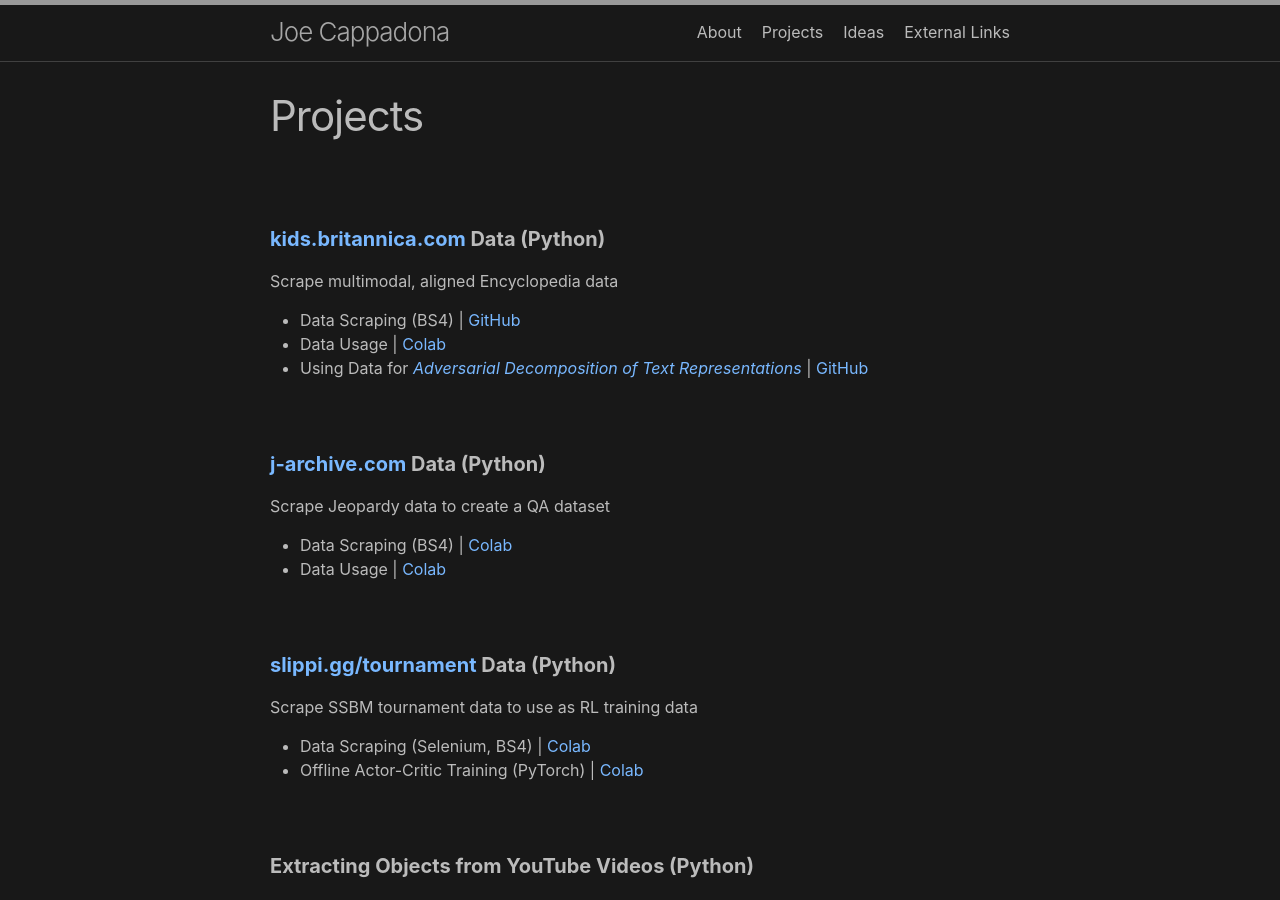
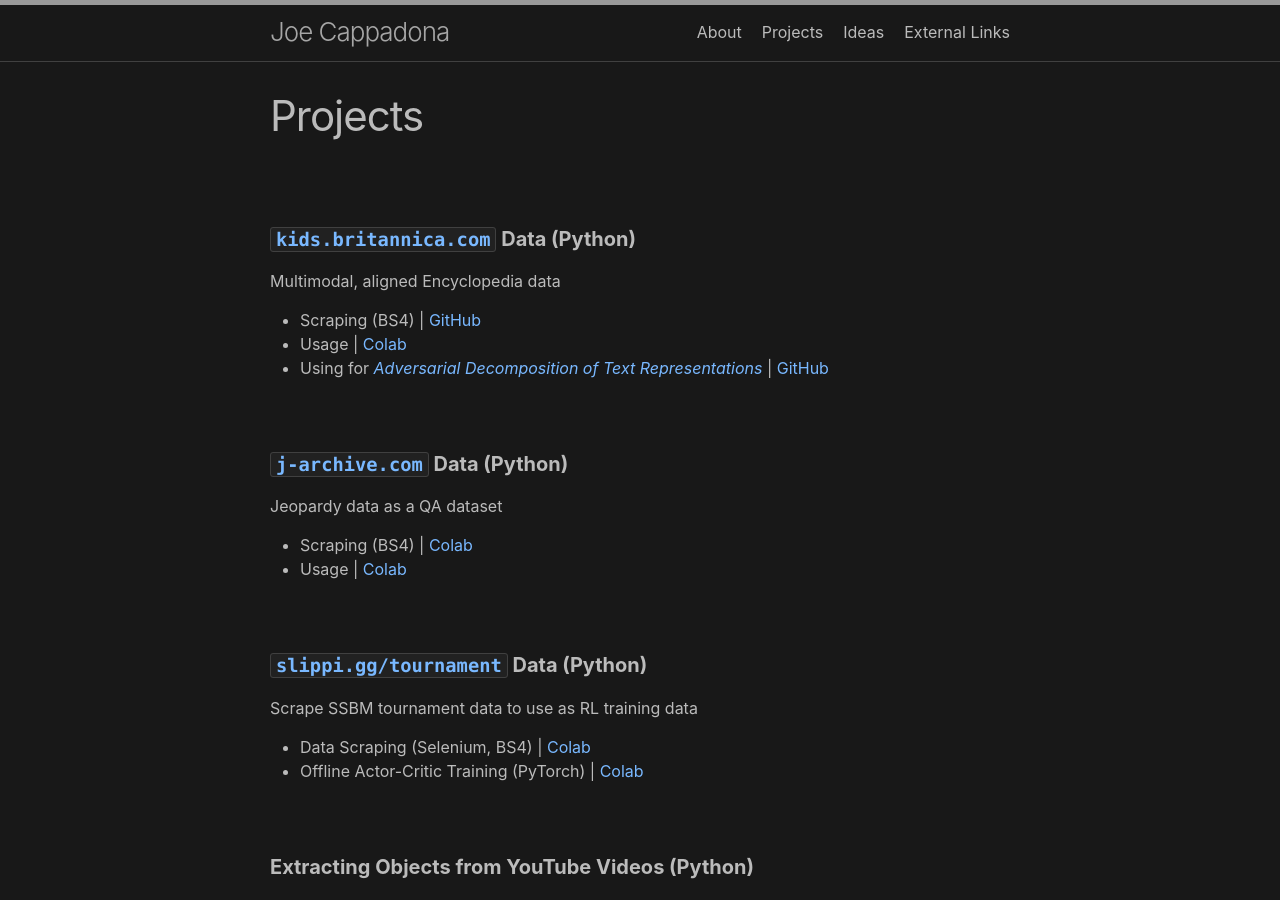
Before and after one commit to josephcappadona/josephcappadona.github.io, a Jekyll site: the page built from projects.md, in a window 1280 px wide and 900 px high. Built offline with Jekyll 4.4.1, drawn with Linux system fonts in a browser that asks for light colours; some of the changed text lies outside the part shown.

Commit message:
Update projects.md

```diff
--- a/projects.md
+++ b/projects.md
@@ -6,25 +6,25 @@ permalink: /projects/
 
 <br>
 
-#### **[kids.britannica.com](https://kids.britannica.com) Data (Python)**
+#### **[``kids.britannica.com``](https://kids.britannica.com) Data (Python)**
 
-Scrape multimodal, aligned Encyclopedia data
+Multimodal, aligned Encyclopedia data
 
-  * Data Scraping (BS4) \| [GitHub](https://github.com/josephcappadona/kids_britannica/tree/dev/kids_britannica)
-  * Data Usage \| [Colab](https://colab.research.google.com/drive/1r1xf4Xnk2Vej_l6GxiqFkxg89YFBqYQY)
-  * Using Data for [*Adversarial Decomposition of Text Representations*](https://arxiv.org/abs/1808.09042) \| [GitHub](https://github.com/josephcappadona/adversarial_decomposition)
+  * Scraping (BS4) \| [GitHub](https://github.com/josephcappadona/kids_britannica/tree/dev/kids_britannica)
+  * Usage \| [Colab](https://colab.research.google.com/drive/1r1xf4Xnk2Vej_l6GxiqFkxg89YFBqYQY)
+  * Using for [*Adversarial Decomposition of Text Representations*](https://arxiv.org/abs/1808.09042) \| [GitHub](https://github.com/josephcappadona/adversarial_decomposition)
 
 <br>
 
-#### **[j-archive.com](https://j-archive.com) Data (Python)**
+#### **[``j-archive.com``](https://j-archive.com) Data (Python)**
 
-Scrape Jeopardy data to create a QA dataset
-  * Data Scraping (BS4) \| [Colab](https://colab.research.google.com/drive/1Md2zFZivl3QgXmuUNMjIT2mDLgB158gY)
-  * Data Usage \| [Colab](https://colab.research.google.com/drive/1X99ypJ3E_6jrc76I5DnMKrjgkmezEGvv)
+Jeopardy data as a QA dataset
+  * Scraping (BS4) \| [Colab](https://colab.research.google.com/drive/1Md2zFZivl3QgXmuUNMjIT2mDLgB158gY)
+  * Usage \| [Colab](https://colab.research.google.com/drive/1X99ypJ3E_6jrc76I5DnMKrjgkmezEGvv)
 
 <br>
 
-#### **[slippi.gg/tournament](https://slippi.gg/tournaments) Data (Python)**
+#### **[``slippi.gg/tournament``](https://slippi.gg/tournaments) Data (Python)**
 
 Scrape SSBM tournament data to use as RL training data
   * Data Scraping (Selenium, BS4) \| [Colab](https://colab.research.google.com/drive/1Os4pK85UWkOmBO-7Mwq6cF9geWYEglSZ)
```
Also changed, not shown: other parts of projects.md (+0 -1 lines).
